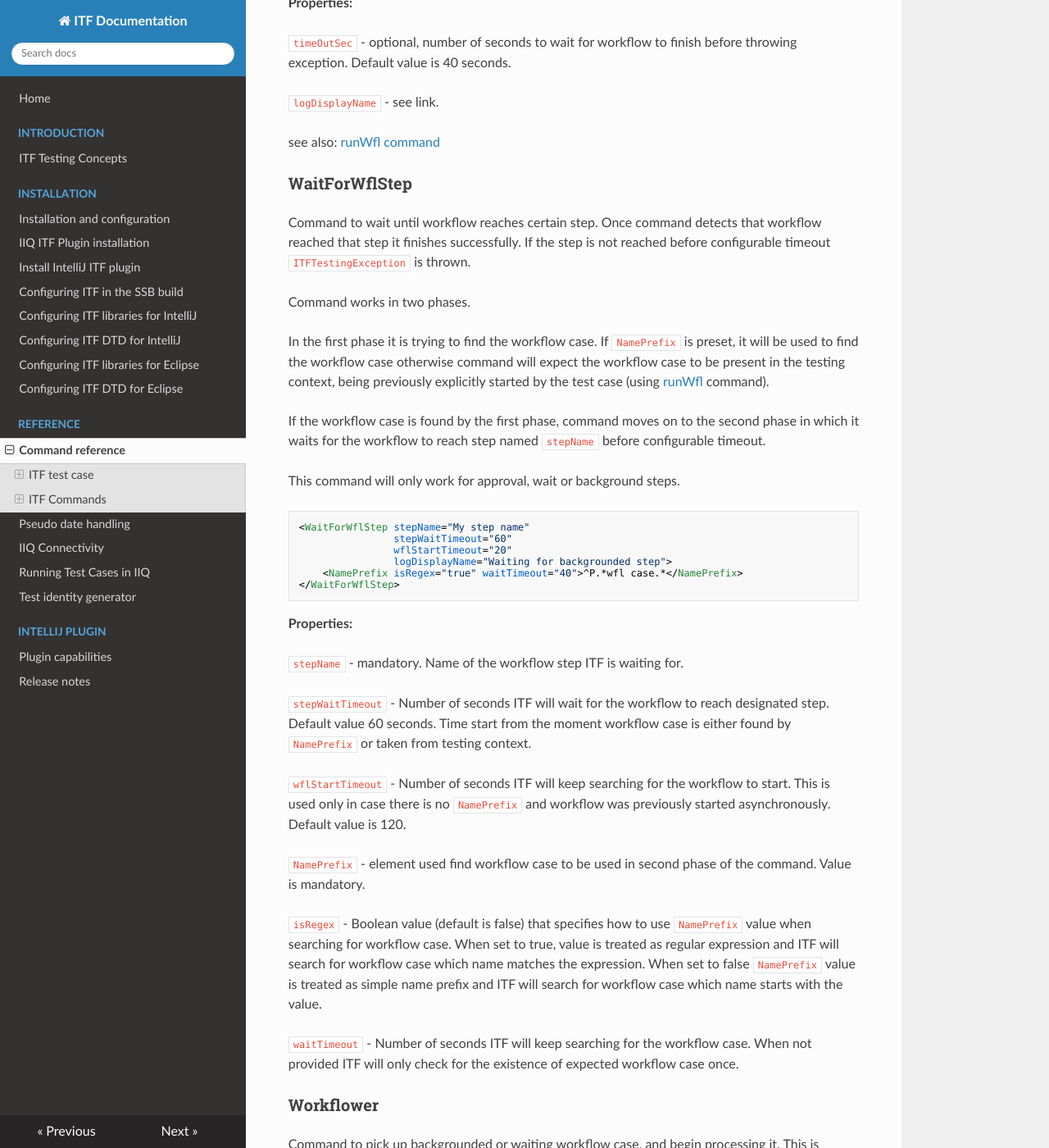
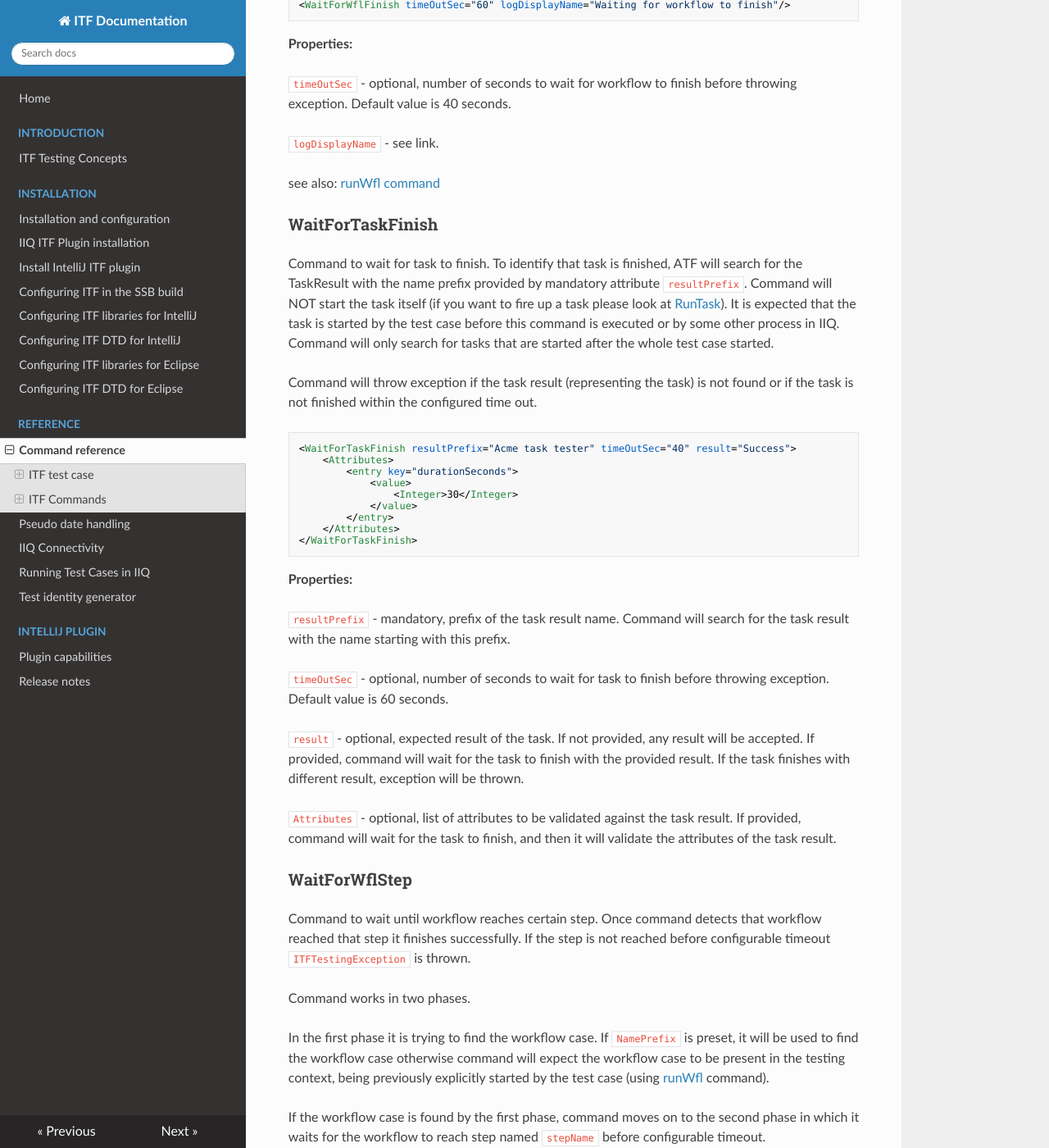
Before and after one commit to aleksander-jachowicz-sp/ITF-documentation, an MkDocs documentation site: the page built from docs/ITF XML Reference.md, in a window 1280 px wide and 1400 px high, scrolled down 23977 px. Shown: the whole window at 82% size. Built offline with MkDocs 1.6.1, drawn with Linux system fonts in a browser that asks for light colours; nearby versions of some CDN libraries; some of the changed text lies outside the part shown.

Commit message:
wait for task finish

````diff
--- a/docs/ITF XML Reference.md
+++ b/docs/ITF XML Reference.md
@@ -644,6 +644,8 @@ This command lets you run beanshell script you specify in the command.
 ```
 
 `<Source>` mandatory XML element inside which you should put the code of the script you wan to run. To avoid problems with XML it is recommended that you put all you source co between `<![CDATA[` and `]]>`.
+
+### RunTask
 
 ### RunWfl
 
@@ -931,7 +933,39 @@ Very often in IdentityIQ, any kind of data validation can only be done once the
 
 `logDisplayName` - see link.
 
-see also: [runWfl command](/wiki/spaces/AR/pages/84475905)
+see also: [runWfl command](#runwfl)
+
+### WaitForTaskFinish
+
+Command to wait for task to finish. To identify that task is finished, ATF will search for the TaskResult with the name
+prefix provided by mandatory attribute `resultPrefix`. Command will NOT start the task itself (if you want to fire up a task please look at [RunTask](#runtask)). It is expected that the task is started
+by the test case before this command is executed or by some other process in IIQ. Command will only search for tasks that
+are started after the whole test case started.
+
+Command will throw exception if the task result (representing the task) is not found or if the task is not finished within the configured time out.
+
+```xml
+<WaitForTaskFinish resultPrefix="Acme task tester" timeOutSec="40" result="Success">
+    <Attributes>
+        <entry key="durationSeconds">
+            <value>
+                <Integer>30</Integer>
+            </value>
+        </entry>
+    </Attributes>
+</WaitForTaskFinish>
+```
+**Properties:**
+
+`resultPrefix` - mandatory, prefix of the task result name. Command will search for the task result with the name starting with this prefix.
+
+`timeOutSec` - optional, number of seconds to wait for task to finish before throwing exception. Default value is 60 seconds.
+
+`result` - optional, expected result of the task. If not provided, any result will be accepted. If provided, command will wait for the task to finish with the provided result.
+If the task finishes with different result, exception will be thrown.
+
+`Attributes` - optional, list of attributes to be validated against the task result. If provided, command will wait for the task to finish,
+and then it will validate the attributes of the task result.
 
 ### WaitForWflStep
 
````
Also changed, not shown: other parts of docs/ITF XML Reference.md (+1 -1 lines).
